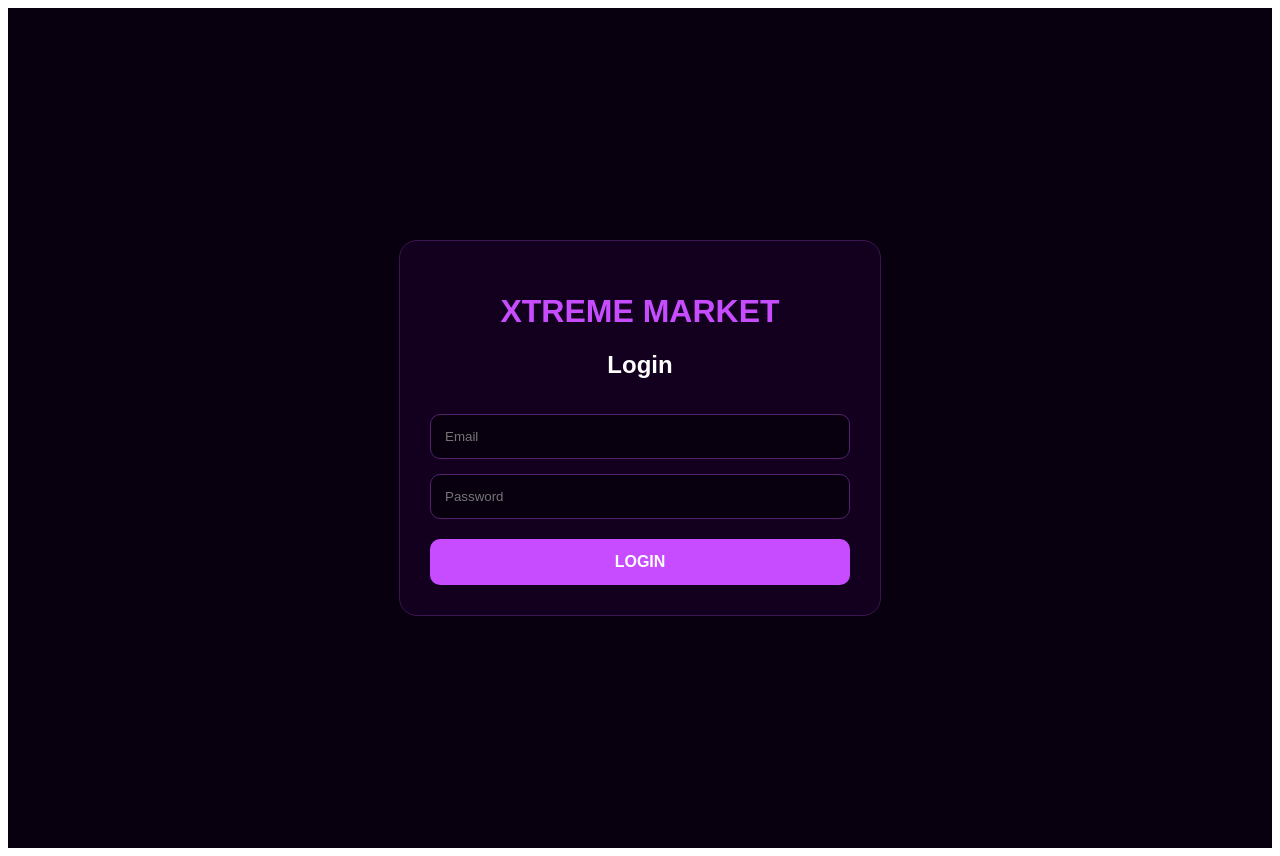
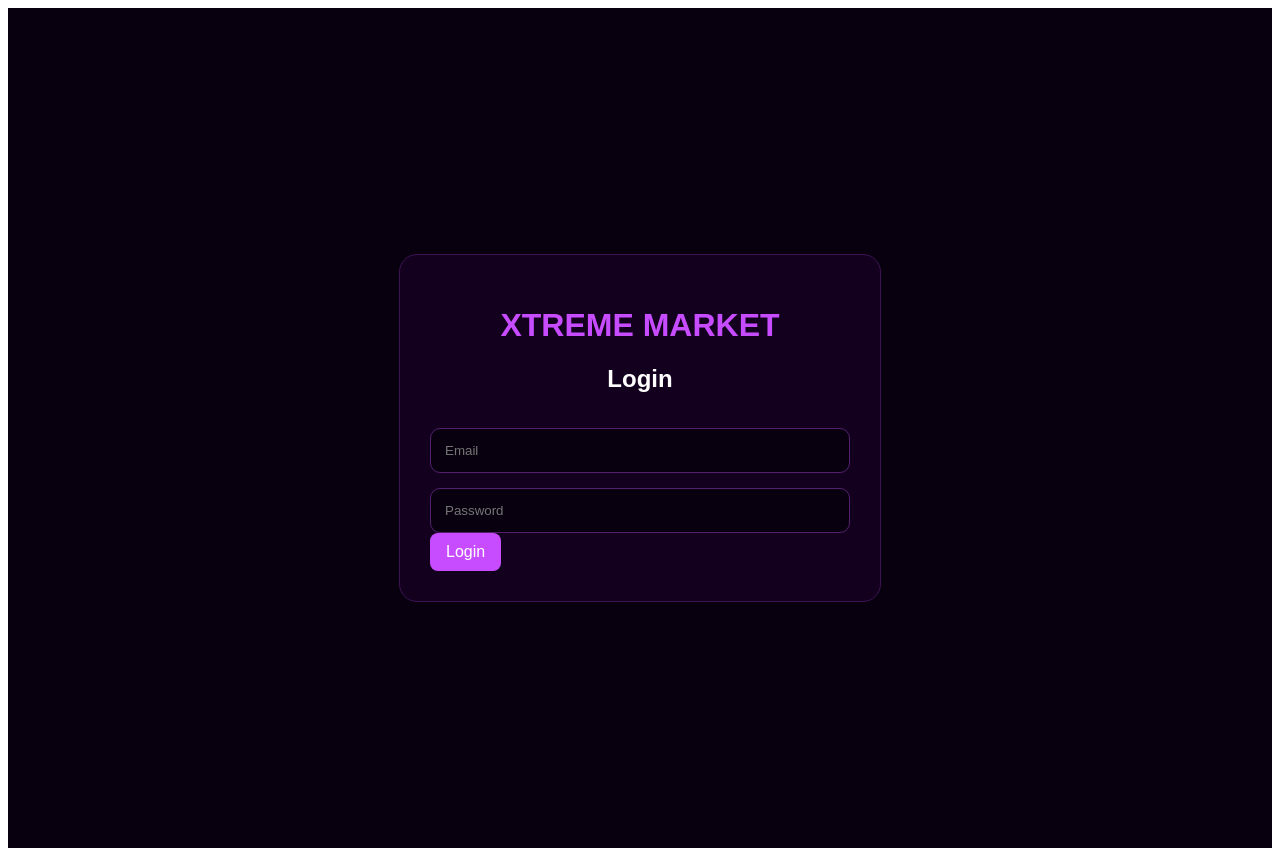
Before and after one commit to Awesome028/Xtreme-Market-, a Next.js app: page /login in a window 1280 px wide. Built offline with nearby package versions, Linux system fonts and the light colour scheme; no server answers.

Commit message:
Update page.js

```diff
--- a/app/login/page.js
+++ b/app/login/page.js
@@ -92,22 +92,20 @@ export default function LoginPage() {
           }}
         />
 
-        <button
-          type="submit"
+        <a
+  href="/login"
   style={{
-            width: "100%",
-            marginTop: "20px",
-            padding: "14px",
     background: "#c84cff",
     color: "white",
     border: "none",
-            borderRadius: "10px",
-            fontWeight: "bold",
-            fontSize: "16px",
+    padding: "10px 16px",
+    borderRadius: "8px",
+    textDecoration: "none",
+    display: "inline-block"
   }}
 >
-          LOGIN
-        </button>
+  Login
+</a>
 
         {message && (
           <p style={{ marginTop: "20px", textAlign: "center" }}>
```
Lines whose indentation alone changed are shown as unchanged.
